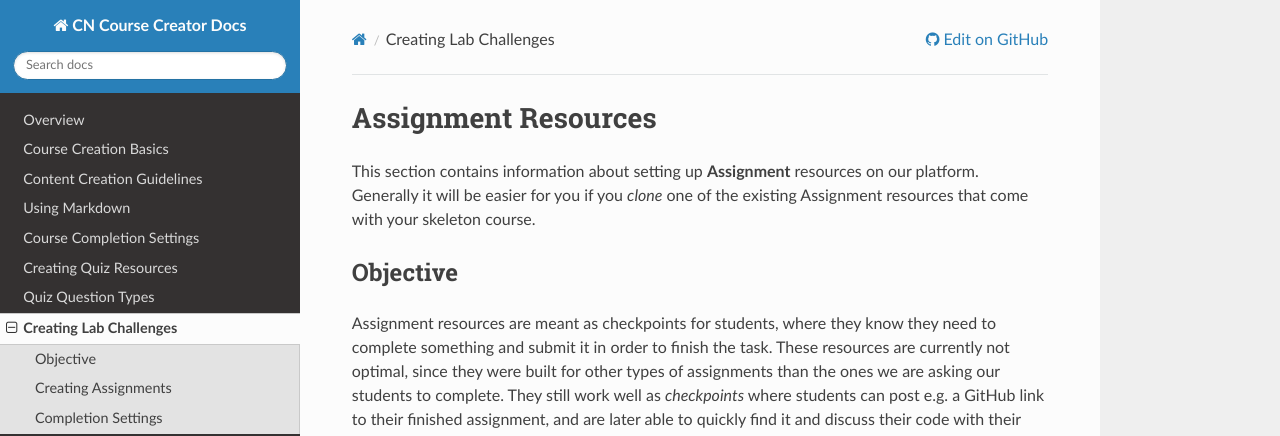
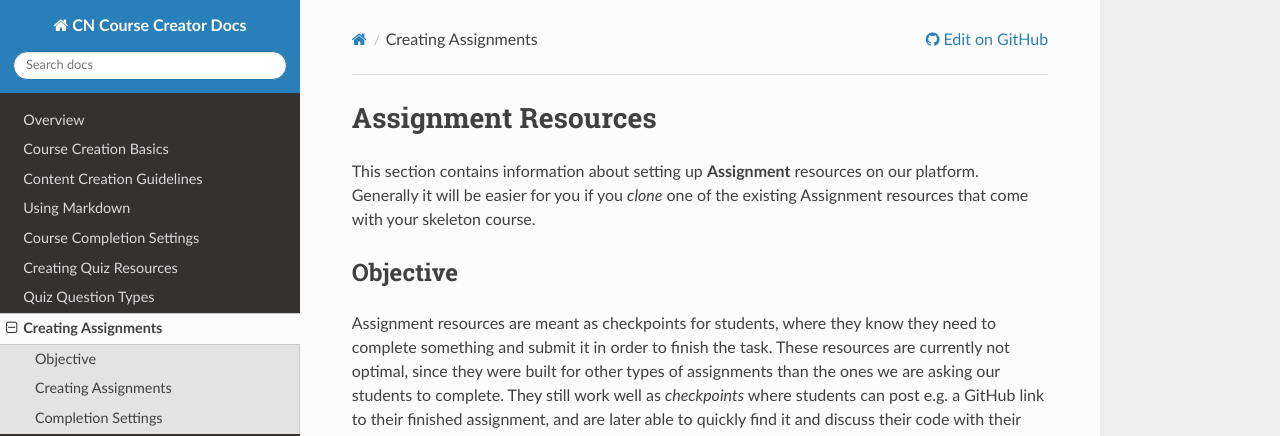
Before and after one commit to iansedano/creator-docs, an MkDocs documentation site: the page built from docs/06-creating-assignments.md, in a window 1280 px wide and 900 px high. Shown: the top 436 px of the window. Built offline with MkDocs 1.6.1, drawn with Linux system fonts in a browser that asks for light colours; nearby versions of some CDN libraries.

```diff
--- a/mkdocs.yml
+++ b/mkdocs.yml
@@ -9,7 +9,7 @@
   - Course Completion Settings: 03-course-completion.md
   - Creating Quiz Resources: 04-creating-quizzes.md
   - Quiz Question Types: 05-quiz-question-types.md
-  - Creating Lab Challenges: 06-creating-assignments.md
+  - Creating Assignments: 06-creating-assignments.md
   - Creating Lab Challenges: 07-creating-labs.md
   - Creating Video Lessons: 08-creating-videos.md
   - CodingNomads Forum: 09-forum.md
```
